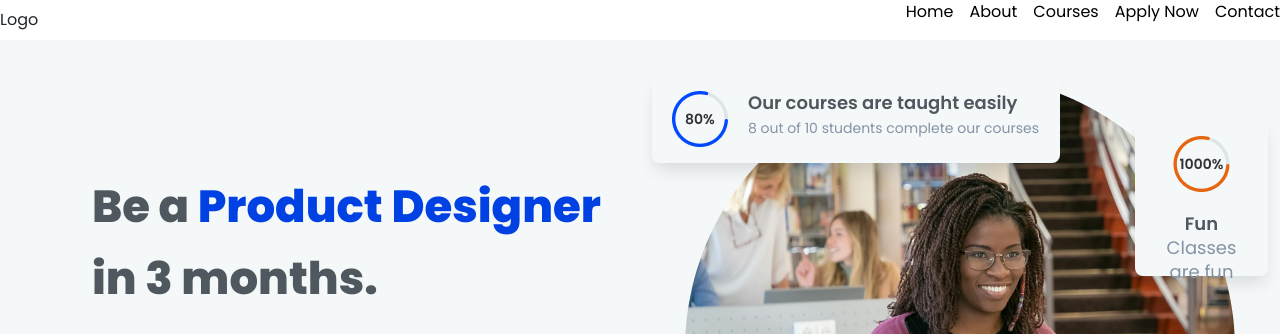
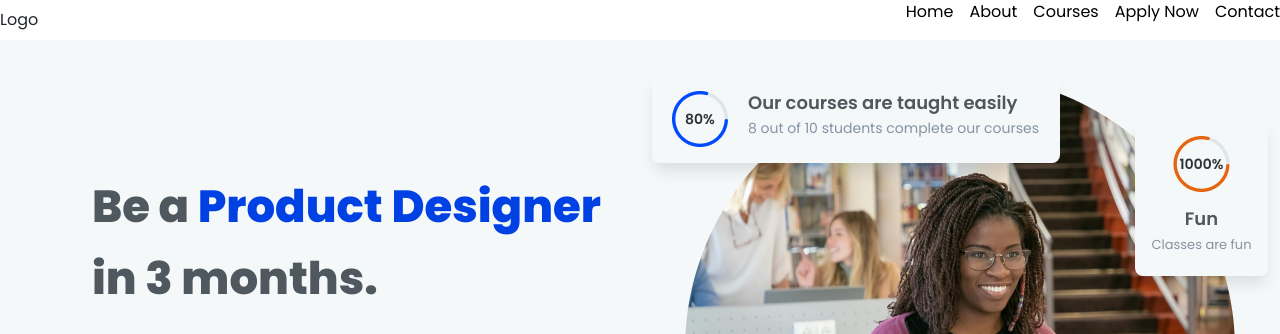
Before and after one commit to SamuelOkoduwa/InkeeperApp, a React (Vite) app: page / in a window 1280 px wide. Shown: the top 334 px of the page. Built offline with nearby package versions, Linux system fonts and the light colour scheme.

Commit message:
Hero Correction

```diff
--- a/src/components/LandingPageHero/LandingPageHero.css
+++ b/src/components/LandingPageHero/LandingPageHero.css
@@ -530,14 +530,18 @@
     .thousand {
         width: 133px;
         height: 156px;
-        padding: 16px 20px;
+        padding: 16px 15px;
         top: 10%;
         right: 0%;
     }
 
     .fun-comment {
         font-size: 18px;
-        padding-top: 20px;
+        padding-top: 15px;
+    }
+    .fun-comment span {
+        font-size: 13px;
+        border-color: transparent;
     }
 
     .comment {
```
